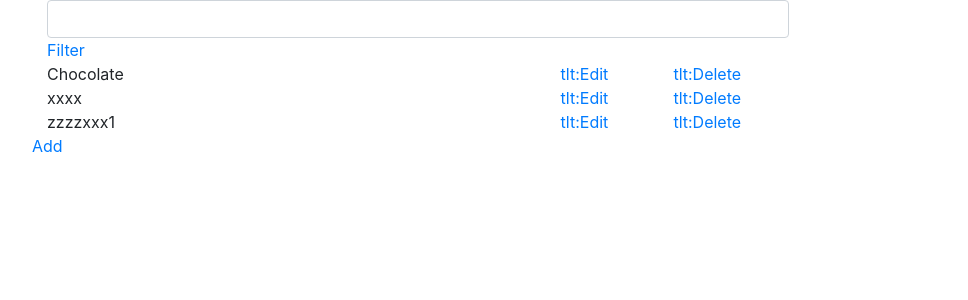
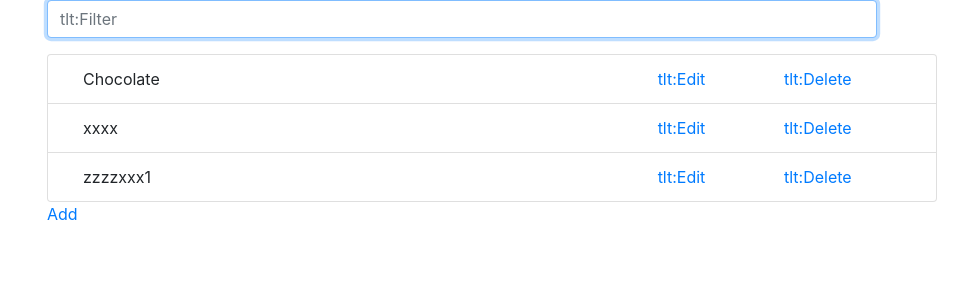
Before and after one commit to RaphaelQuem/bitsweet, a Django app: page /ingredient/ in a window 1280 px wide. Shown: the top 300 px of the page, without its empty margins (148-1116 px from the left). Run offline with Django 3.2, Linux system fonts and the light colour scheme; data comes from the database, SQL or seed files in the repository; both versions use the stored data as it was after the commit; some libraries are stand-ins or nearby versions.

Commit message:
Almost every mandatory thing is working

```diff
--- a/ingredient/urls.py
+++ b/ingredient/urls.py
@@ -7,6 +7,5 @@ urlpatterns= [
   path('<int:article_number>', views.edit,name='edit'),
   path('<int:article_number>/save', views.save,name='save'),
   path('<int:article_number>/del', views.delete,name='delete'),
-  path('<int:page_id>/<str:filter>', views.filter,name='filter'),
-
+  path('filter', views.filter,name='filter'),
 ]
--- a/ingredient/views.py
+++ b/ingredient/views.py
@@ -8,9 +8,10 @@ from .forms import IngredientForm
 def index(request):
     return render(request, 'ingredient/index.html', {'ingredient_list': Ingredient.objects.order_by('article_number')[:10]})
 
-def filter(request,page_id, filter):
-    filtered = Ingredient.objects.all().filter(ingredient_name__icontains=filter)
-    return render(request, 'ingredient/index.html', {'ingredient_list': filtered.order_by('article_number')[:10]})
+def filter(request):
+    strfilter = request.POST['ingredient-filter']
+    filtered = Ingredient.objects.all().filter(ingredient_name__icontains=strfilter)
+    return render(request, 'ingredient/index.html', {'ingredient_list': filtered.order_by('article_number')[:10], 'ingredient_filter': strfilter})
 
 def edit(request, article_number):
     try:
--- a/recipes/urls.py
+++ b/recipes/urls.py
@@ -5,6 +5,7 @@ app_name='recipes'
 urlpatterns= [
   path('',views.index,name='index'),
   path('<int:recipe_id>/edit',views.edit,name='edit'),
+  path('<int:recipe_id>/details',views.details,name='details'),
   path('<int:recipe_id>',views.add_ingredient,name='add_ingredient'),
   path('<int:recipe_ingredient_id>/remove',views.del_ingredient,name='del_ingredient'),
   path('<int:recipe_id>/save',views.save,name='save')
--- a/templates/ingredient/index.html
+++ b/templates/ingredient/index.html
@@ -1,12 +1,17 @@
 {% extends 'base.html' %}
 {% block content %}
-    <div class="col-md-12">
-        <input type="text" class="form-control col-md-10"></input>
-        <a href="{% url 'ingredient:filter' '0' 'o' %}">Filter</a>
+    <div class="container">
+        <div class="col-md-12 row mb-3 center">
+            <form class="col-md-12 row btn-block" action="{% url 'ingredient:filter'  %}" method="post">
+                {% csrf_token %}
+                <input autofocus id="ingredient-filter" name="ingredient-filter" placeholder="tlt:Filter" value="{{ ingredient_filter }}" type="text" class="form-control col-md-12"></input>
+            </form>
         </div>
         {% if ingredient_list %}
+            <ul class="list-group">
                 {% for ingredient in ingredient_list%}
-            <div class="col-md-10 row">
+                    <li class="list-group-item">
+                        <div class="col-md-12 row">
                             <div class="col-md-8">
                                 {{ingredient.ingredient_name}}
                             </div>
@@ -17,10 +22,13 @@
                                 <a href="{% url 'ingredient:delete' ingredient.article_number %}">tlt:Delete</a>
                             </div>
                         </div>
+                    </li>
                 {% endfor %}
+            </ul>
         {% else %}
             tlt:Não tem nada
         {% endif%}
         {{ newing }}
         <a href="{% url 'ingredient:edit' '0' %}">Add</a>
+    </div>
 {% endblock %}
--- a/templates/recipes/index.html
+++ b/templates/recipes/index.html
@@ -15,15 +15,15 @@
                     </div>
                     <div class="col-md-4 text-center mh-100">
                         {% if recipe.recipe_img_url %}
-                            <img class="img-fluid rounded" src="{{ recipe.recipe_img_url }}">
+                            <img class="img-fluid rounded" src="{{ recipe.recipe_img_url }}" onerror="this.onerror=null; this.src='Default.jpg'">
                         {% else %}
                             <font style="font-size:72px;"><i class="fas fa-camera-retro"></i></font>
                         {% endif %}
                     </div>
                 </div>
                 <div class="card-footer text-right">
-                    <a class="btn btn-primary btn-sm pull-right" href="{% url 'recipes:edit' recipe.recipe_id %}">tlt:View</a>
-                    <a class="btn btn-primary btn-sm pull-right" href="">tlt:Edit</a>
+                    <a class="btn btn-primary btn-sm pull-right" href="{% url 'recipes:details' recipe.recipe_id %}">tlt:View</a>
+                    <a class="btn btn-primary btn-sm pull-right" href="{% url 'recipes:edit' recipe.recipe_id %}">tlt:Edit</a>
                     <a class="btn btn-danger btn-sm pull-right" href="">tlt:Delete</a>
                 </div>
             </div>
```
Also changed, not shown: recipes/views.py (+14 -6 lines), templates/recipes/detail.html (+8 -0 lines), db.sqlite3. Lines whose indentation alone changed are shown as unchanged.
